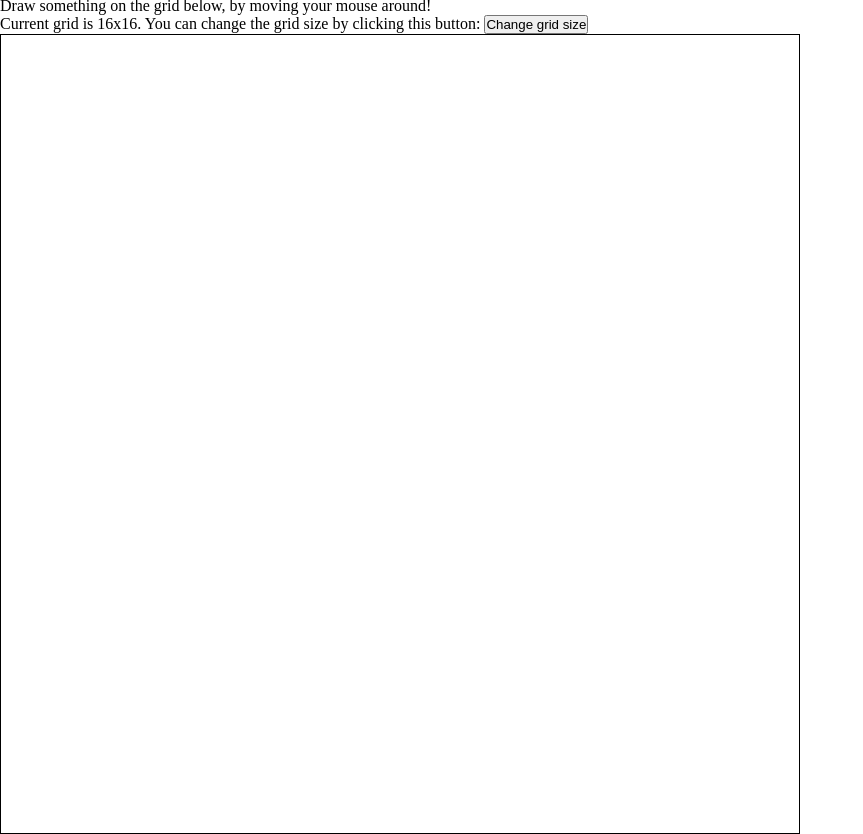
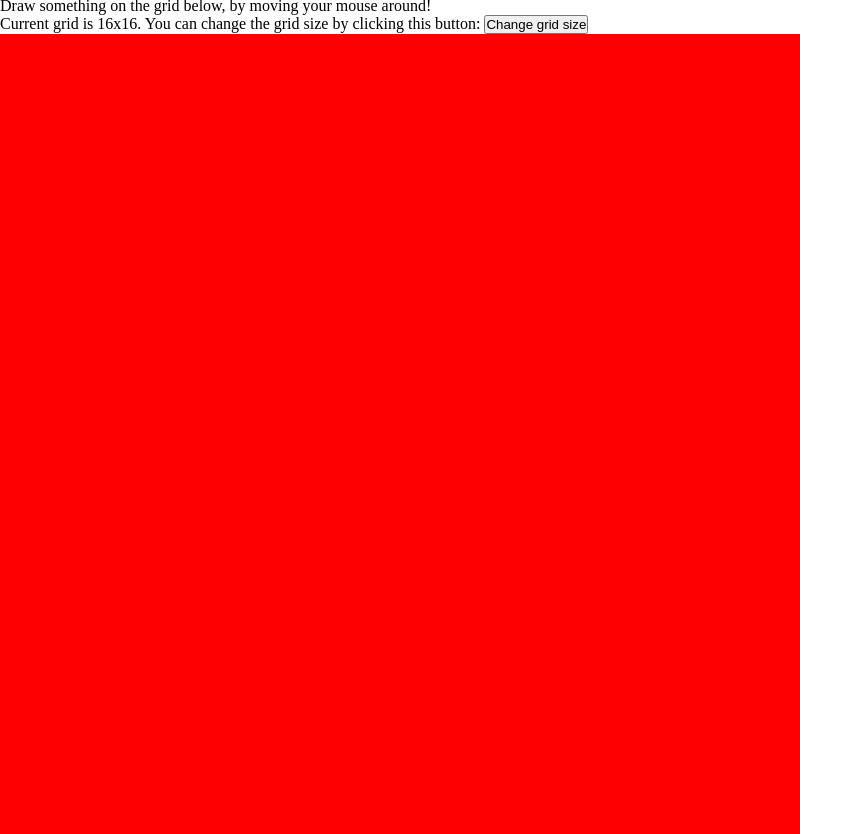
Before and after one commit to skorzany/odin-etch-a-sketch, a plain HTML site: page index.html in a window 1280 px wide. Shown: the part 40-874 px from the top of the page, without its empty margins (0-863 px from the left). Drawn offline with Linux system fonts and the light colour scheme.

Commit message:
Add function for populating the grid and style it

```diff
--- a/script.js
+++ b/script.js
@@ -0,0 +1,15 @@
+function drawSquares(howMany, where) {
+    const squareSize = where.offsetWidth/howMany;
+    for (let i = 0; i < howMany**2; i++) {
+        const square = document.createElement("div");
+        square.setAttribute("style", `width: ${squareSize}px; height: ${squareSize}px; background-color: red;`);
+        where.appendChild(square);
+    }
+}
+
+function main() {
+    const grid = document.querySelector(".grid");
+    drawSquares(15, grid);
+}
+
+main();
--- a/style.css
+++ b/style.css
@@ -15,5 +15,6 @@ body {
 .grid {
     width: 800px;
     height: 800px;
-    border: 1px solid black;
+    display: flex;
+    flex-wrap: wrap;
 }
```
